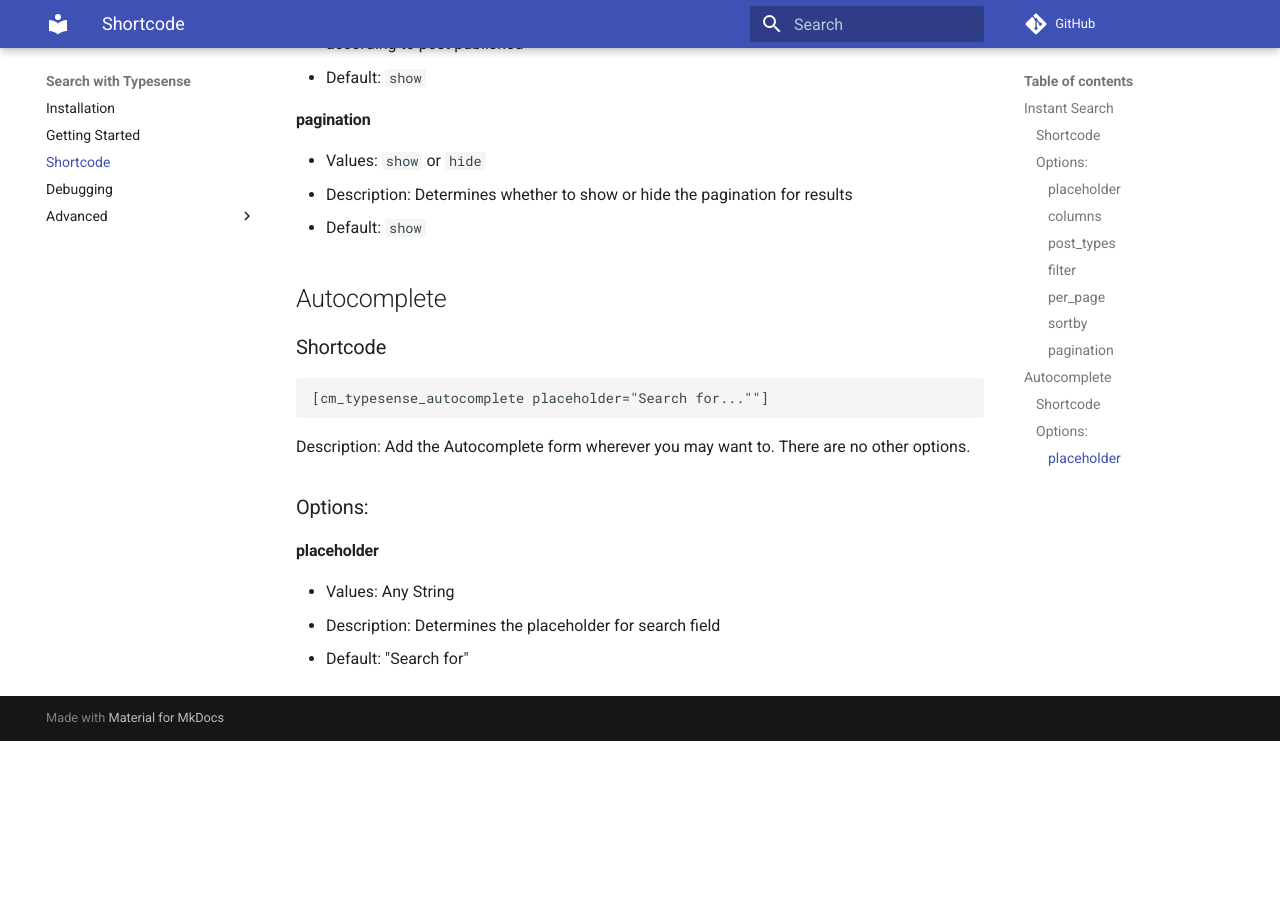
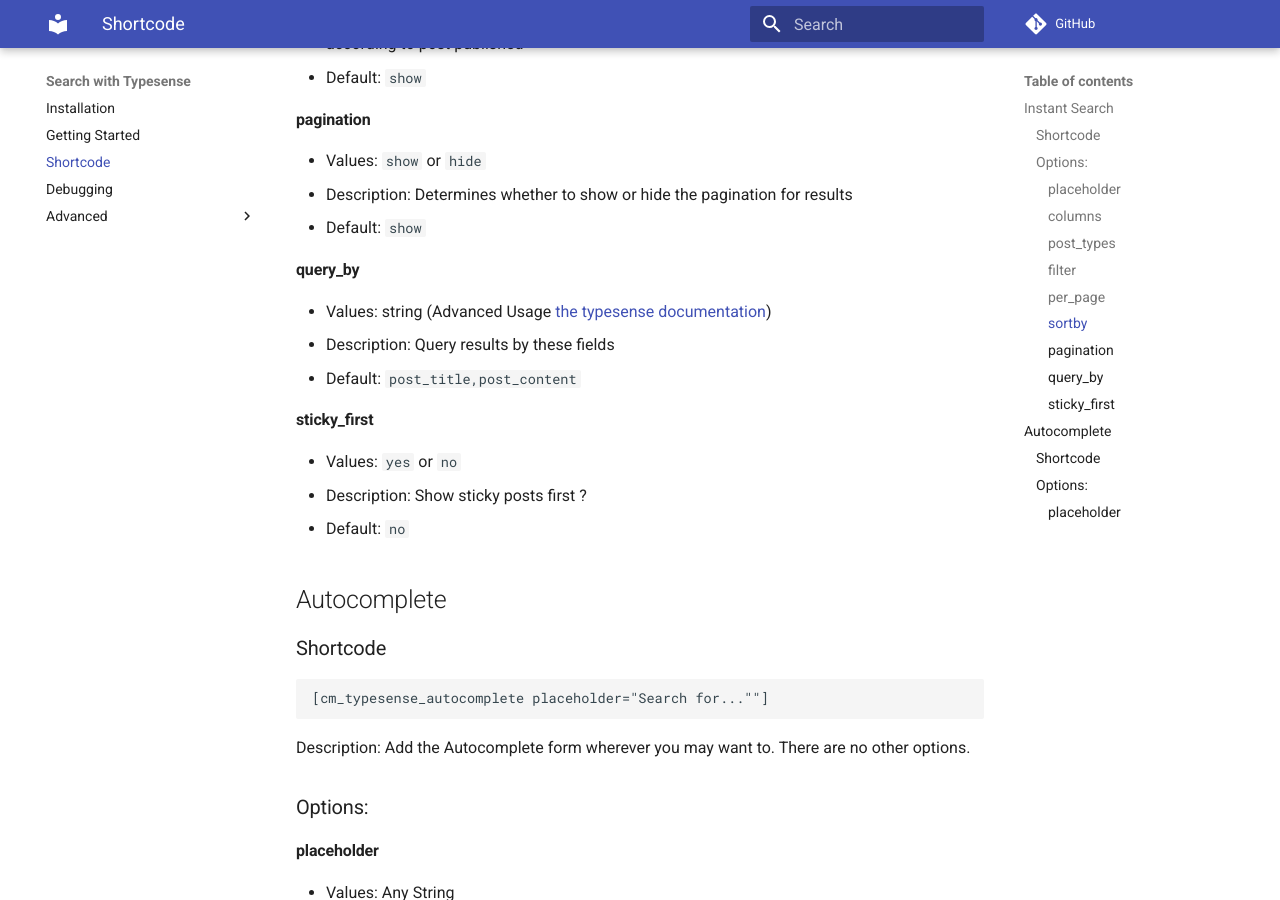
Before and after one commit to codemanas/cm-typesense-docs, an MkDocs documentation site: the page built from docs/shortcode.md, in a window 1280 px wide and 900 px high, scrolled down 1259 px. Built offline with MkDocs 1.6.1 and Material for MkDocs 9.7.7, drawn with Linux system fonts in a browser that asks for light colours; comment, search, counter and statistics services are not loaded; before the commit the page ends 2000 px from its top, so only the background shows below that.

Commit message:
Add shortcode query_by - sticky_first

```diff
--- a/docs/shortcode.md
+++ b/docs/shortcode.md
@@ -43,6 +43,16 @@
 - Description: Determines whether to show or hide the pagination for results
 - Default: `show`
 
+####query_by
+- Values: string (Advanced Usage [the typesense documentation](https://typesense.org/docs/0.22.1/api/documents.html#search))
+- Description: Query results by these fields
+- Default: `post_title,post_content`
+
+####sticky_first
+- Values: `yes` or `no`
+- Description: Show sticky posts first ?
+- Default: `no`
+
 ##Autocomplete
 
 ###Shortcode
```
